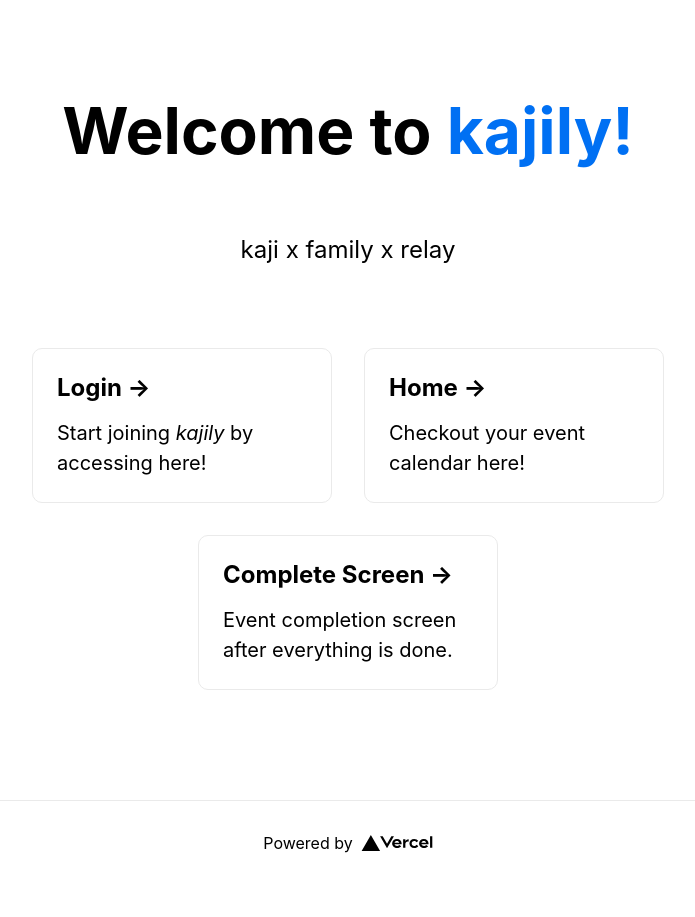
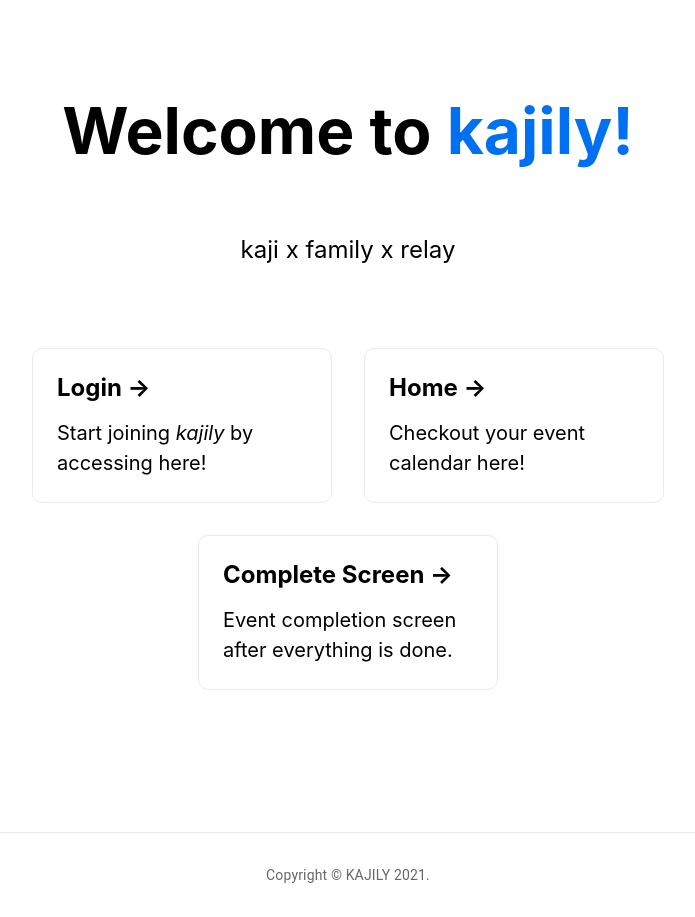
Before and after one commit to yukinoda/kajily, a Next.js app: page / in a window 1280 px wide. Shown: the whole page, without its empty margins (292-987 px from the left). Before the commit the page ends 885 px from the top, so only its background shows below. Built offline with nearby package versions, Linux system fonts and the light colour scheme.

Commit message:
fix: adjust copyright style

```diff
--- /dev/null
+++ b/components/copyright.tsx
@@ -0,0 +1,22 @@
+import { Box, Typography } from "@mui/material";
+import styles from "../styles/Home.module.css";
+
+export const Copyright = (props: any) => {
+  return (
+    <Box mt={4}>
+      <footer className={styles.footer}>
+        <Typography
+          variant="body2"
+          color="text.secondary"
+          align="center"
+          {...props}
+        >
+          {"Copyright © KAJILY "}
+
+          {new Date().getFullYear()}
+          {"."}
+        </Typography>
+      </footer>
+    </Box>
+  );
+};
--- a/pages/detail/[detailId]/chore/[choreId].tsx
+++ b/pages/detail/[detailId]/chore/[choreId].tsx
@@ -10,6 +10,7 @@ import Avatar from "@mui/material/Avatar";
 import ChoreItem from "../../../../components/choreItem";
 import CountUpTimer from "../../../../components/CountUpTimer";
 import { useCountUp } from "../../../../hooks/useCountUp";
+import { Copyright } from "../../../../components/copyright";
 
 const ChorePage = () => {
   const router = useRouter();
@@ -76,6 +77,7 @@ const ChorePage = () => {
           start={() => start()}
           data={countData}
         />
+        <Copyright />
       </DefaultLayout>
     </>
   );
--- a/pages/detail/[detailId]/index.tsx
+++ b/pages/detail/[detailId]/index.tsx
@@ -7,6 +7,7 @@ import Head from "next/head";
 import DefaultLayout from "../../../components/layouts/defaultLayout";
 import Loader from "../../../components/loader";
 import { Chore } from "../../../types/common.types";
+import { Copyright } from "../../../components/copyright";
 
 const DetailPage = () => {
   const router = useRouter();
@@ -36,6 +37,7 @@ const DetailPage = () => {
             <Typography variant="body2">Home</Typography>
           </Button>
         </Box>
+
         {data ? (
           data.map(item => (
             <Box mb={2} key={item.id}>
@@ -61,6 +63,7 @@ const DetailPage = () => {
         ) : (
           <Loader />
         )}
+        <Copyright />
       </DefaultLayout>
     </>
   );
--- a/pages/home.tsx
+++ b/pages/home.tsx
@@ -1,6 +1,7 @@
 import { Box } from "@mui/material";
 import Head from "next/head";
 import Calendar from "../components/calendar";
+import { Copyright } from "../components/copyright";
 import DefaultLayout from "../components/layouts/defaultLayout";
 
 const Home = () => {
@@ -10,10 +11,11 @@ const Home = () => {
         <title>kajily | home</title>
       </Head>
       <DefaultLayout>
-        <Box height="90vh">
+        <Box height="80vh">
           {/* react-big-calendar */}
           <Calendar />
         </Box>
+        <Copyright />
       </DefaultLayout>
     </>
   );
--- a/pages/index.tsx
+++ b/pages/index.tsx
@@ -1,7 +1,7 @@
 import type { NextPage } from "next";
 import Head from "next/head";
-import Image from "next/image";
 import Link from "next/link";
+import { Copyright } from "../components/copyright";
 import styles from "../styles/Home.module.css";
 
 const Home: NextPage = () => {
@@ -44,18 +44,7 @@ const Home: NextPage = () => {
           </Link>
         </div>
       </main>
-      <footer className={styles.footer}>
-        <a
-          href="https://vercel.com?utm_source=create-next-app&utm_medium=default-template&utm_campaign=create-next-app"
-          target="_blank"
-          rel="noopener noreferrer"
-        >
-          Powered by{" "}
-          <span className={styles.logo}>
-            <Image src="/vercel.svg" alt="Vercel Logo" width={72} height={16} />
-          </span>
-        </a>
-      </footer>
+      <Copyright />
     </div>
   );
 };
```
Also changed, not shown: components/CountUpTimer.tsx (+4 -4 lines), pages/login.tsx (+2 -17 lines).
